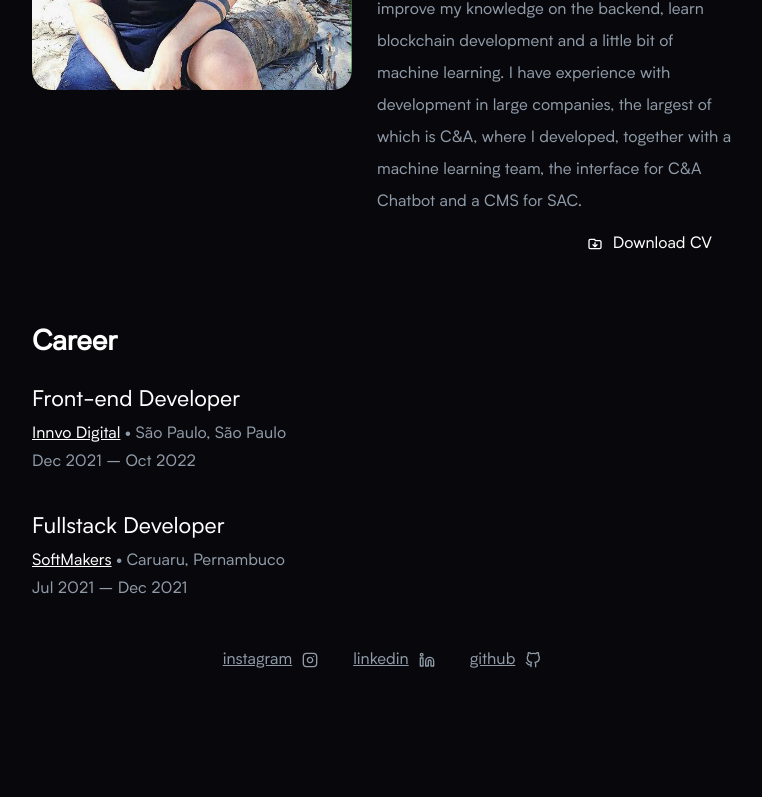
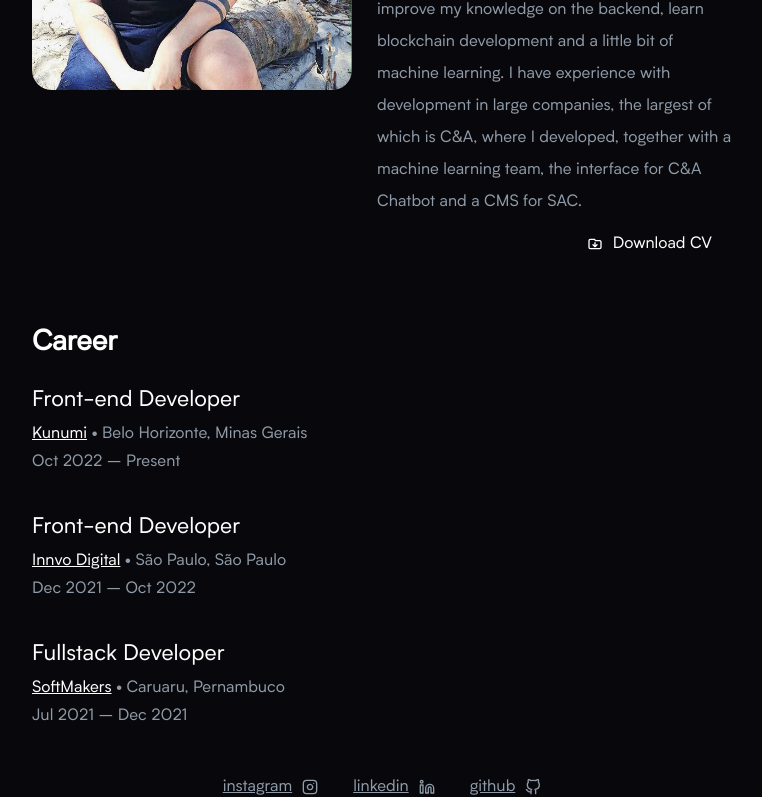
Before and after one commit to viniciuslucena/viniciuslucena.com, a Next.js app: page /about in a window 1280 px wide. Shown: the part 449-1246 px from the top of the page, without its empty margins (258-1020 px from the left). Before the commit the page ends 1129 px from the top, so only its background shows below. Built offline with nearby package versions, Linux system fonts and the light colour scheme.

Commit message:
feat: add new job in about section

```diff
--- a/data/about.js
+++ b/data/about.js
@@ -1,4 +1,11 @@
 export const jobs = [
+  {
+    jobTitle: 'Front-end Developer',
+    company: 'Kunumi',
+    companyUrl: 'https://www.kunumi.com/',
+    startDate: '2022-10-24',
+    location: 'Belo Horizonte, Minas Gerais'
+  },
   {
     jobTitle: 'Front-end Developer',
     company: 'Innvo Digital',
```
